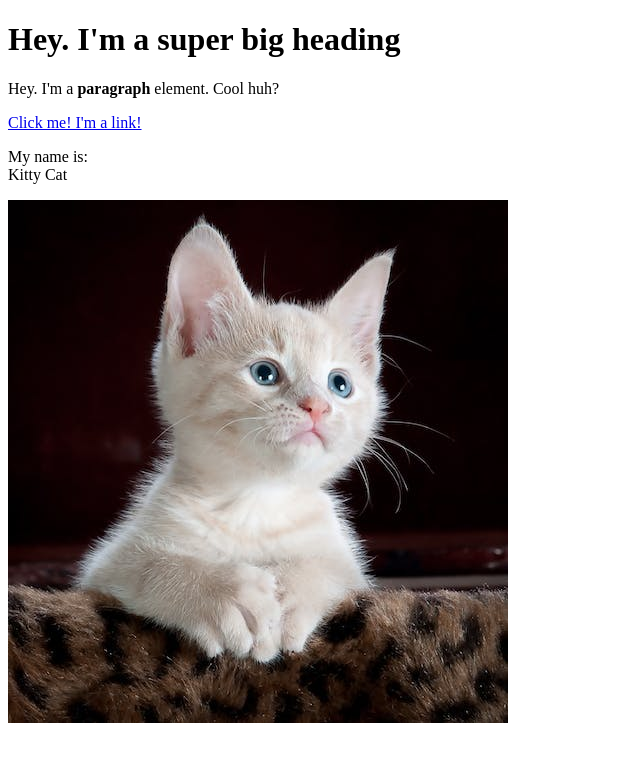
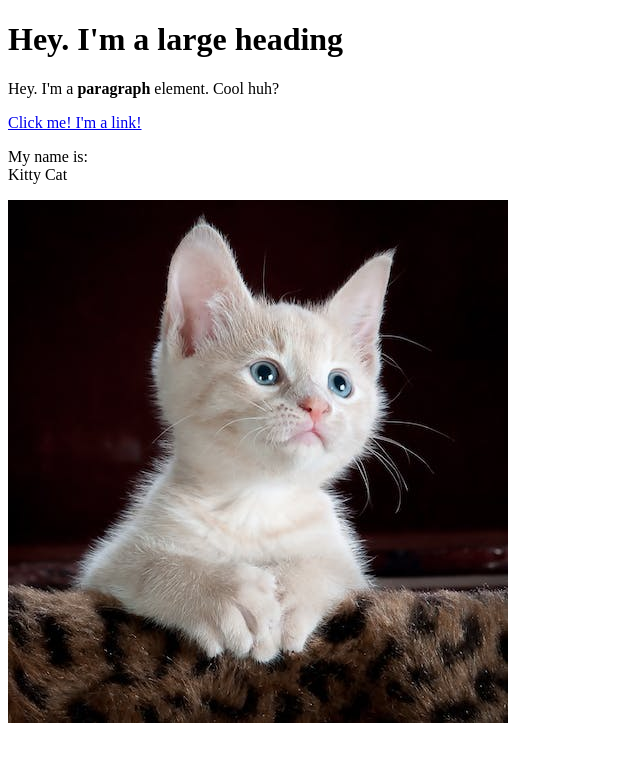
Before and after one commit to YerAWizardDani/cartoon-hero, a plain HTML site: page test.html in a window 1280 px wide. Shown: the whole page, without its empty margins (0-640 px from the left). Drawn offline with Linux system fonts and the light colour scheme.

Commit message:
changed heading to large

```diff
--- a/test.html
+++ b/test.html
@@ -4,7 +4,7 @@
 	<title>Test page</title>
 	<body>
 </head>
-	<h1>Hey. I'm a super big heading</h1>
+	<h1>Hey. I'm a large heading</h1>
 	<p>Hey. I'm a <b>paragraph</b> element. Cool huh?</p>
 	<a href="https://google.com" target="_blank" title="Let's go to Google">Click me! I'm a link!</a>
 	<p>My name is:<br>
```
